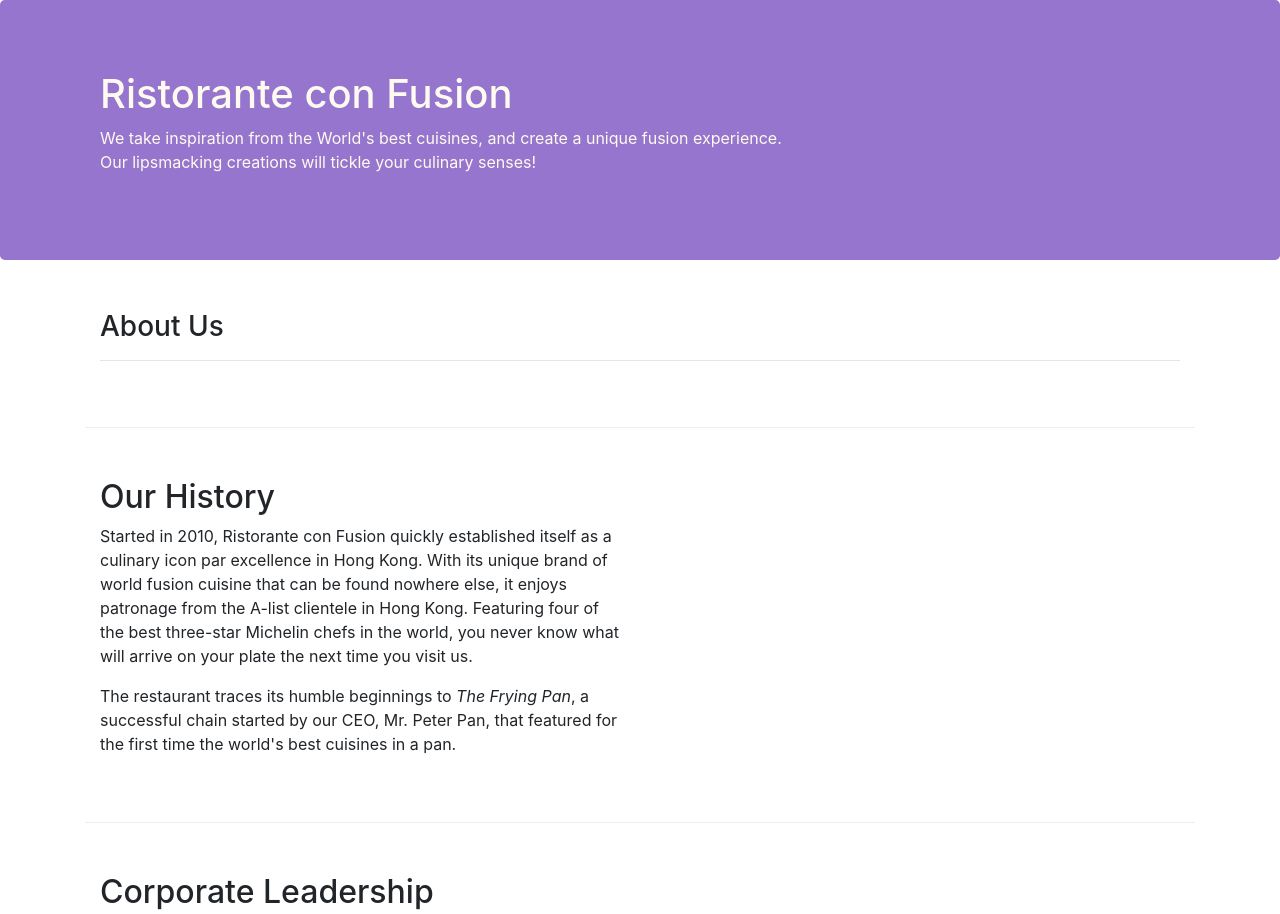
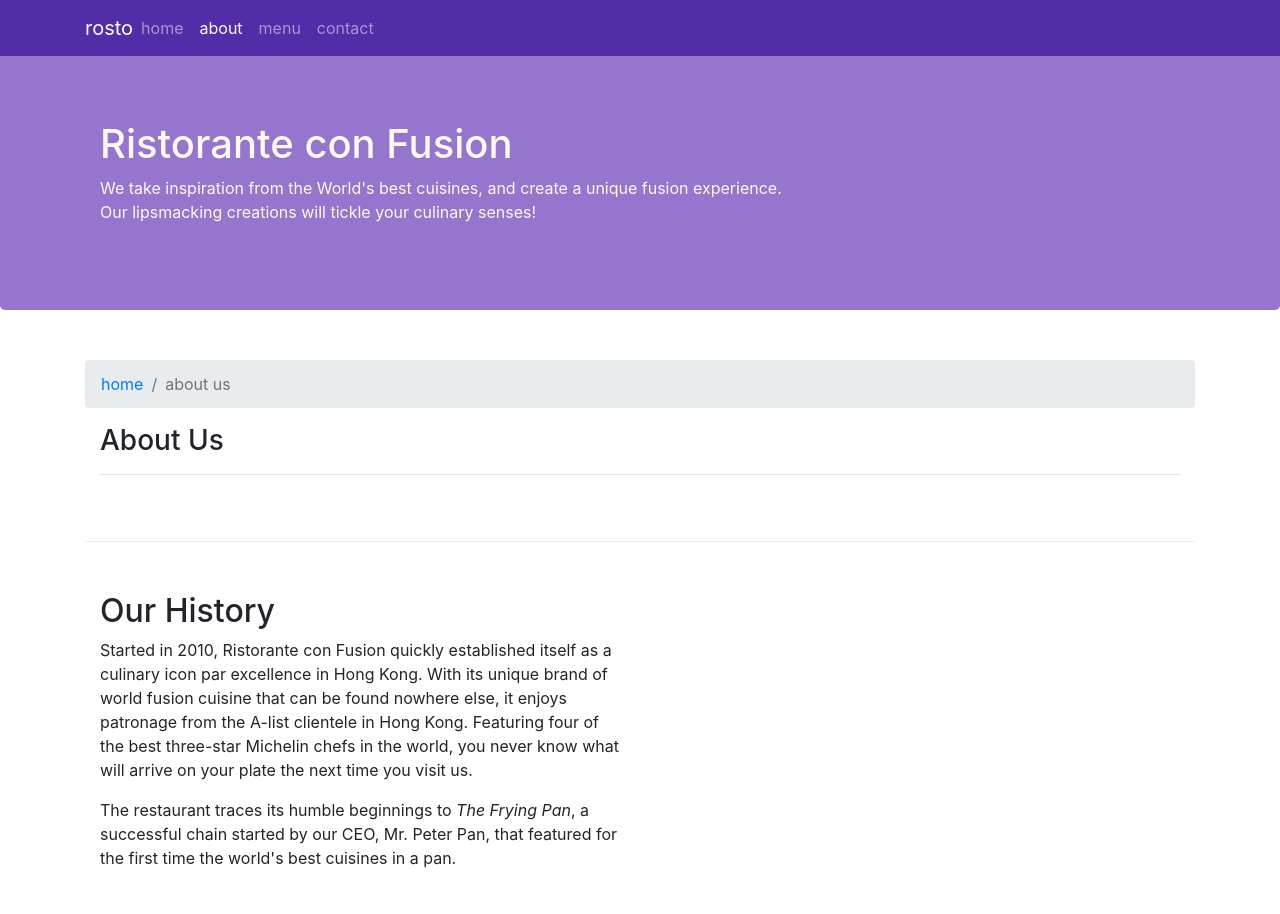
Before and after one commit to joefayed/Bootstrap-First-Project, a website: page aboutus.html in a window 1280 px wide. Shown: the top 914 px of the page. Drawn offline with nearby package versions, Linux system fonts and the light colour scheme.

Commit message:
navbar and breadcrumbs

```diff
--- a/aboutus.html
+++ b/aboutus.html
@@ -15,7 +15,20 @@
 </head>
 
 <body>
-
+    <nav class="navbar navbar-dark navbar-expand-sm fixed-top">
+            <div class="container">
+                <button class="navbar-toggler" type="button" data-toggle="collapse" data-target="#Navbar"> <span class="navbar-toggler-icon"></span></button>
+                <a class="navbar-brand mr-auto" href="index.html">rosto</a>
+                <div class="collapse navbar-collapse" id="Navbar">
+                    <ul class="navbar-nav mr-auto">
+                        <li class="nav-item"><a class="nav-link" href="index.html">home</a></li>
+                        <li class="nav-item active"><a class="nav-link" href="">about</a></li>
+                        <li class="nav-item"><a class="nav-link" href="#">menu</a></li>
+                        <li class="nav-item"><a class="nav-link" href="#">contact</a></li>
+                    </ul>
+                </div>
+            </div>
+        </nav>
     <header class="jumbotron">
         <div class="container">
             <div class="row row-header">
@@ -31,6 +44,10 @@
 
     <div class="container">
         <div class="row row-content">
+            <ol class="col-12 breadcrumb">
+                <li class="breadcrumb-item"><a href="index.html">home</a> </li>
+                <li class="breadcrumb-item active">about us</li>
+            </ol>
             <div class="col-12">
                <h3>About Us</h3>
                <hr>
@@ -70,7 +87,7 @@
                 <div class="col-4 offset-1 col-sm-2">
                     <h5>Links</h5>
                     <ul class="list-unstyled">
-                        <li><a href="#">Home</a></li>
+                        <li><a href="index.html">Home</a></li>
                         <li><a href="#">About</a></li>
                         <li><a href="#">Menu</a></li>
                         <li><a href="#">Contact</a></li>
--- a/css/styles.css
+++ b/css/styles.css
@@ -24,3 +24,10 @@
     margin: 0px;
     color: #0f0f0f;
 }
+body {
+    padding: 50px 0px 0px 0px;
+    z-index: 0;
+}
+.navbar-dark {
+    background-color: #512DA8;
+}
```
Also changed, not shown: index.html (+15 -2 lines).
